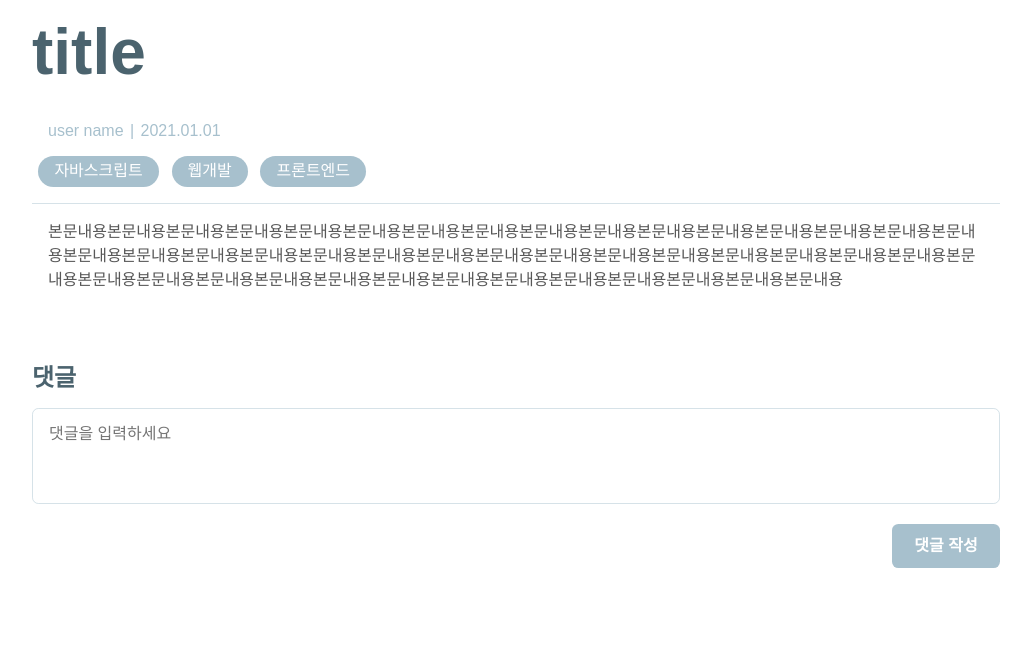
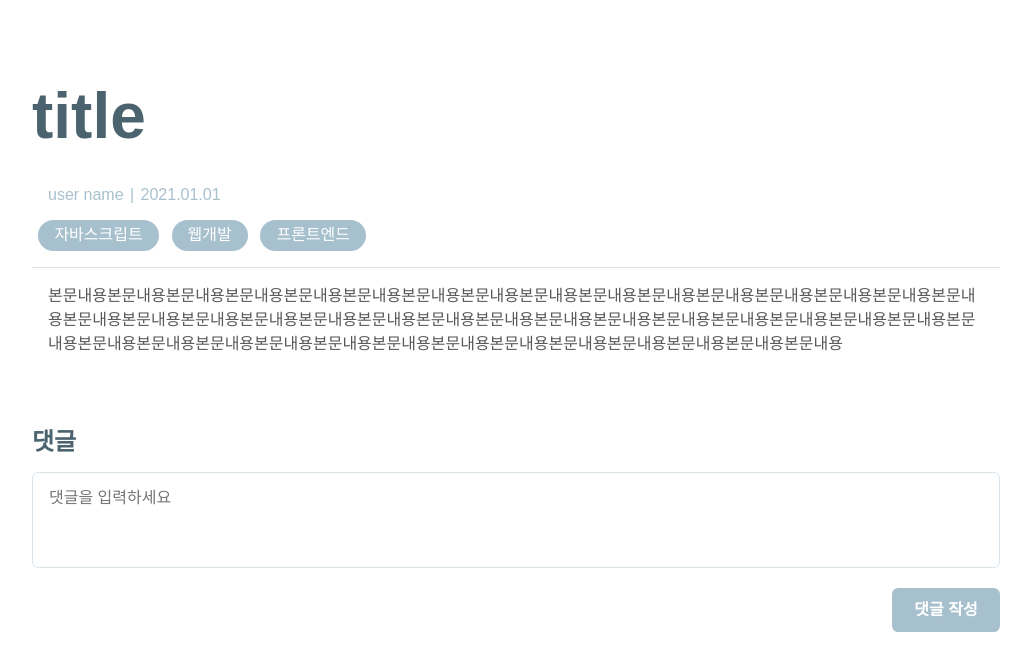
Before and after one commit to rjhee/velogCopy, a React (Create React App) app: page / in a window 1280 px wide. Shown: the top 670 px of the page, without its empty margins (124-1155 px from the left). Built offline with nearby package versions, Linux system fonts and the light colour scheme; the HTML template or start-up script is replaced by a standard one.

Commit message:
💄 update style padding on postsDetail section

```diff
--- a/src/styles/App.css
+++ b/src/styles/App.css
@@ -19,7 +19,7 @@
   width: 100%;
   max-width: 1000px;
   margin: auto;
-  padding: 1rem;
+  padding: 5rem 1rem;
 }
 
 /* postsDeatil header */
```
